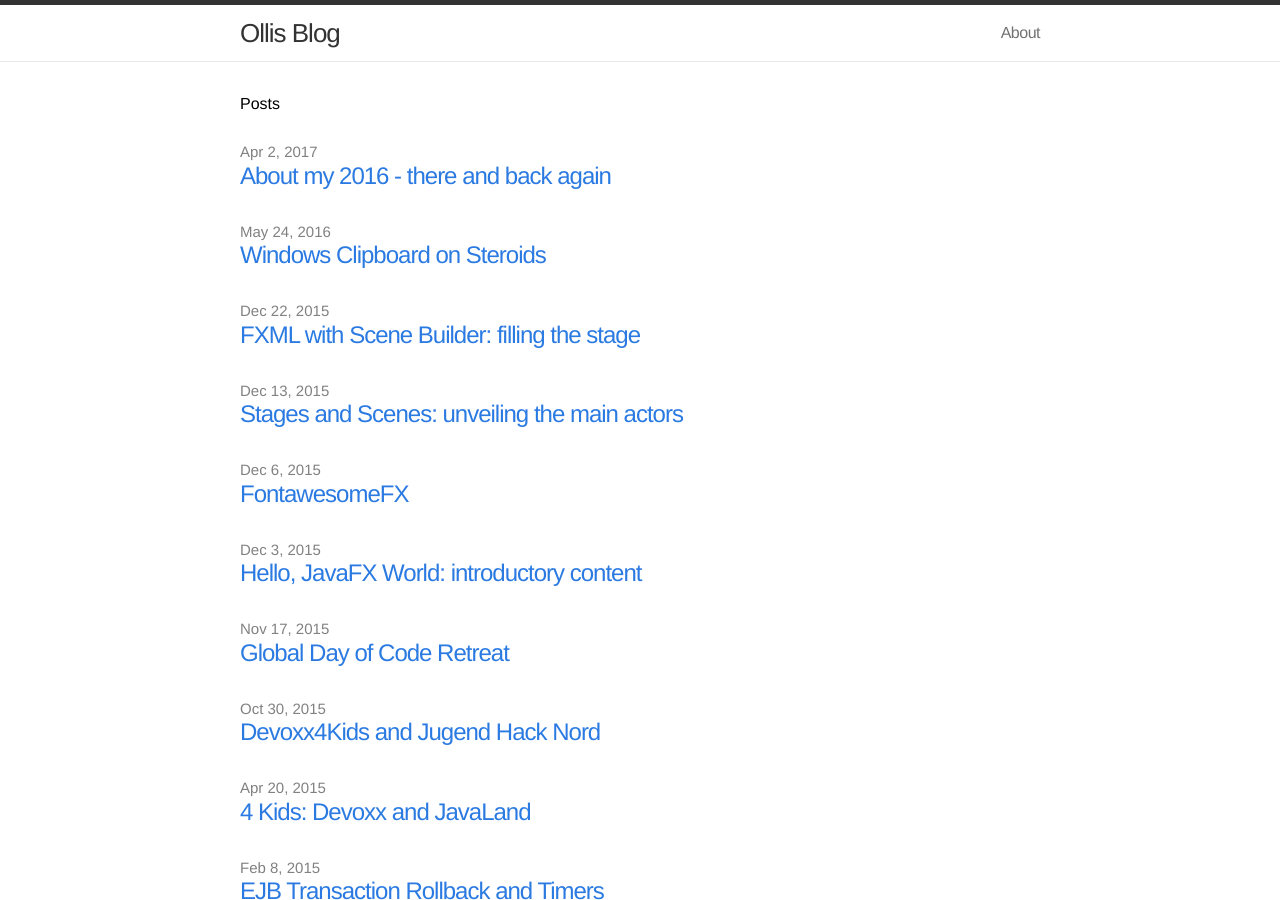
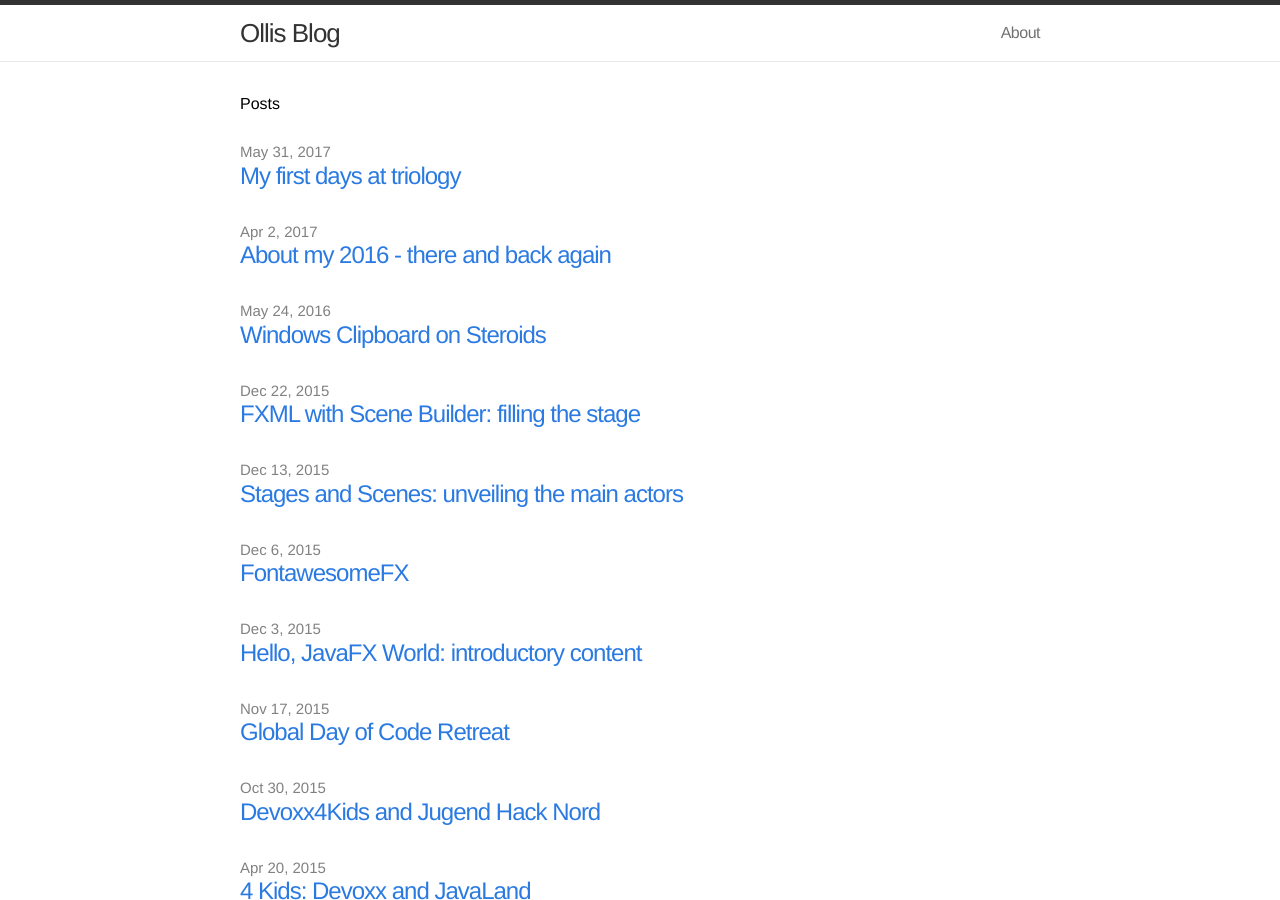
Before and after one commit to omilke/omilke.github.io, a Jekyll site: the page built from index.html, in a window 1280 px wide and 900 px high. Built offline with Jekyll 4.4.1, drawn with Linux system fonts in a browser that asks for light colours; nearby versions of some CDN libraries; some of the changed lines change nothing that is shown.

Commit message:
published article

```diff
--- a/_drafts/2017-05-10-my-first-days-at-triology.md
+++ b/_posts/2017-05-31-my-first-days-at-triology.md
@@ -1,14 +1,14 @@
 ---
 layout: post
 title:  "My first days at triology"
-date:   2017-05-10 10:00:00
+date:   2017-05-31 10:00:00
 categories: info, review
 tags: [review]
-description: This article briefly sums up what my first days where like.
+description: This article briefly my first experience at Triology.
 author: olli
 ---
 
-I have just recently reported about my new job and, to be honest, so far, my time at Triology has even exceeded my expectations.
+I have [just recently reported about my new job](/about-my-2016.html) and, to be honest, so far, my time at Triology has even exceeded my expectations.
 
 My onboarding started with a nice small email sent by the head of our HR, providing answers to questions you might not
 necessarily want to ask when just joining a company. It continued with an introduction to all the colleagues and some
@@ -19,7 +19,7 @@ common appointments with HR and IT administration. It just felt well considered
     <figcaption>My tool belt, with coffee injector</figcaption>
 </figure>
 
-My workplace was completely set up and neatly prepared, including a bit chocolate. This made me feel welcome right from the start. By the way, each of our developers get's his or her copy of *Clean Code*.
+My desk was completely set up and neatly prepared, including a bit chocolate. This made me feel welcome right from the start. By the way, each of our developers get's his or her copy of *Clean Code*.
 
 I'm working on Cloudogu which is soon to be released and I can image to briefly cover it when the time right. What
 I can say right now, is that it is a whole lot of fun working on it and absolutely interesting to dive into the
@@ -31,7 +31,7 @@ You might wonder, why I am writing this article. I can admit, that I would when
 
 However, I have experienced some onboarding processes myself due to the relatively high number of employers I have worked for, including super small (< 10 people) and super large companies like VW and some in between. Never before have I felt so warmly welcome with the onboarding procedure and I was just totally amazed.
 
-On the other hand, this is the first development job, in which providing supreme tools, i. e. a fast Laptop and a license for IntelliJ Idea, is out of question. It is true, it should be normal, since there is no point in impeding a well-paid employee with non-supreme tools. But I've seen it differently...
+On the other hand, this is the first development job, in which providing supreme tools (a fast Laptop and a license for IntelliJ Idea among others), is out of question. It is true, it should be normal, since there is no point in impeding a well-paid employee with non-supreme tools. But I've seen it differently...
 
 ## By the way...
 
```
